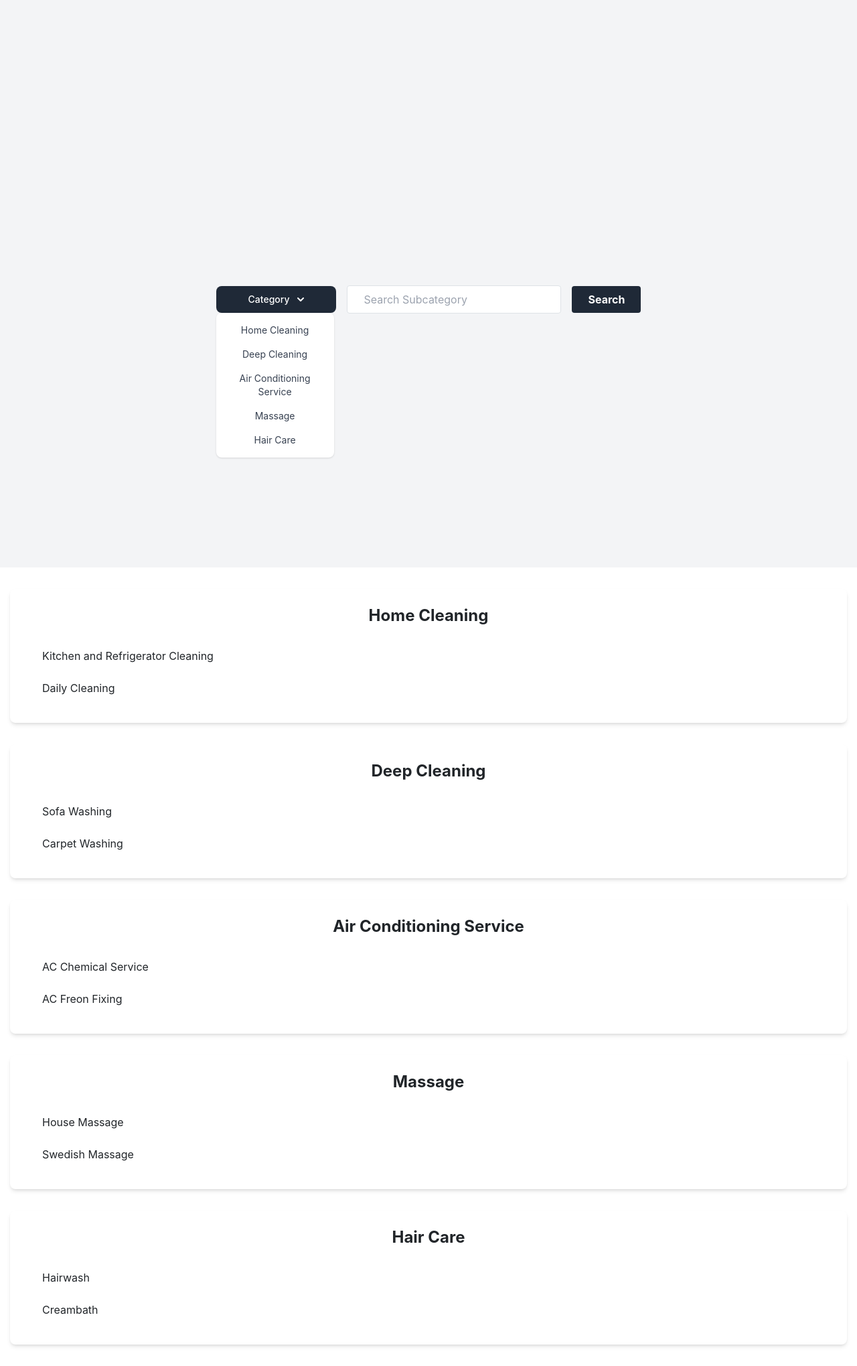
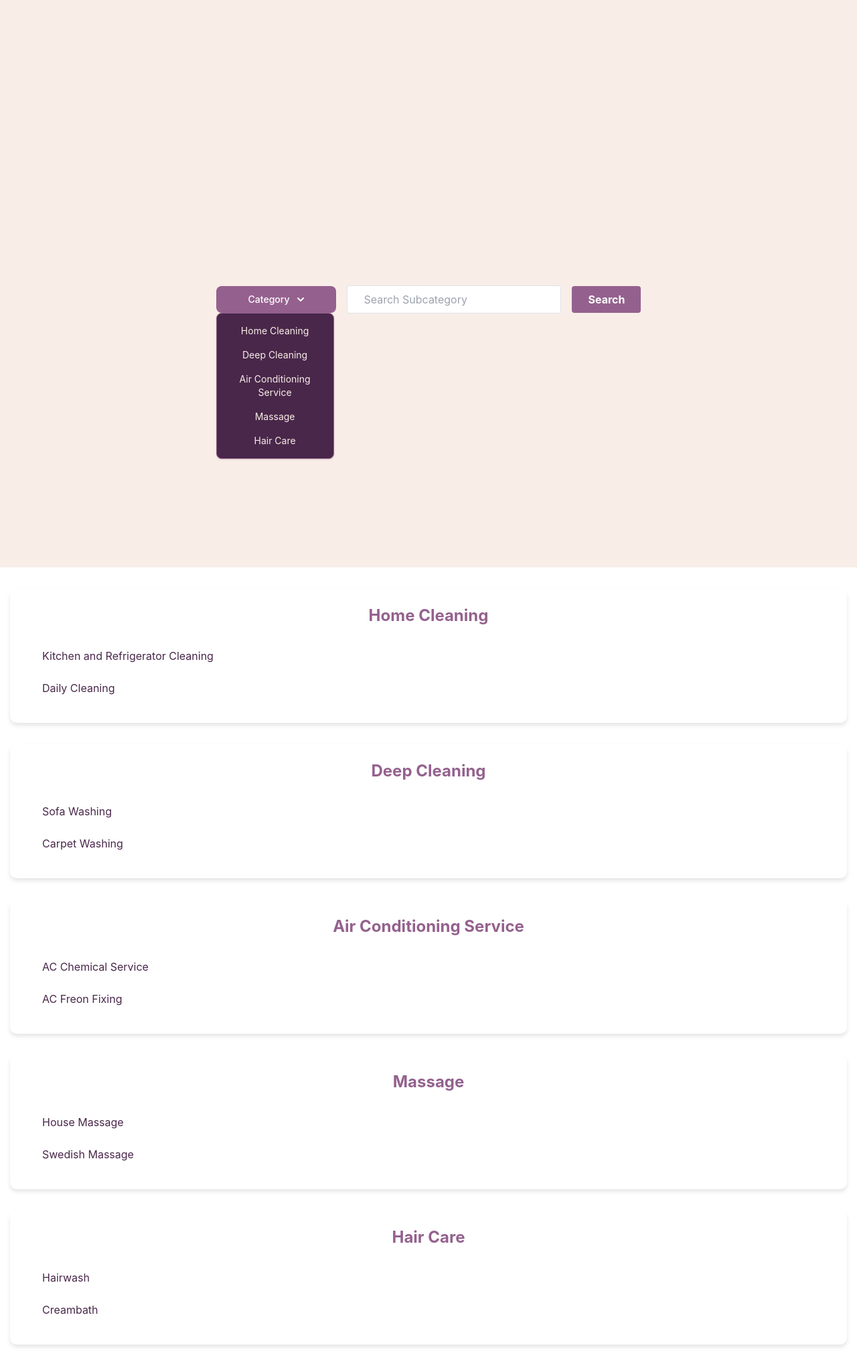
Before and after one commit to DatabaseToImpress/sijarta-dti, a Django app: page /home/ in a window 1280 px wide, after a click on "Category". Shown: the part 73-2112 px from the top of the page at 67% size. Run offline with Django 5.2, Linux system fonts and the light colour scheme; some libraries are stand-ins or nearby versions.

```diff
--- a/main/templates/home.html
+++ b/main/templates/home.html
@@ -7,24 +7,104 @@
     <link rel="stylesheet" href="https://cdn.jsdelivr.net/npm/bootstrap@4.0.0/dist/css/bootstrap.min.css" integrity="sha384-Gn5384xqQ1aoWXA+058RXPxPg6fy4IWvTNh0E263XmFcJlSAwiGgFAW/dAiS6JXm" crossorigin="anonymous">
     <script src="https://cdn.tailwindcss.com"></script>
     <style>
-        #searchInput {
-            color: black;
+        /* Custom Colors */
+        :root {
+            --primary-color: #94618E;
+            --secondary-color: #49274A;
+            --accent-color: #F4DECB;
+            --background-color: #F8EEE7;
         }
 
-        /* Make sure dropdown doesn't shift the Category button */
+        body {
+            background-color: var(--background-color);
+        }
+
+        #searchInput {
+            color: var(--secondary-color);
+        }
+
+        /* Category Button */
+        .category-button {
+            background-color: var(--primary-color);
+            color: white;
+        }
+
+        .category-button:hover {
+            background-color: #94618E; /* Updated hover color */
+        }
+
+        .category-button:focus {
+            outline: none;
+            box-shadow: none;
+        }
+
+        .category-button:focus-visible {
+            border-color: transparent;
+        }
+
+        /* Dropdown Menu */
         .dropdown-content {
+            background-color: var(--secondary-color);  /* Matches search button */
+            border: 1px solid var(--primary-color);
             display: none;
             position: absolute;
             z-index: 10;
+        }
+
+        /* Dropdown Text */
+        .dropdown-content a {
+            color: var(--background-color);  /* Matches background color */
+        }
+
+        .dropdown-content a:hover {
+            background-color: var(--primary-color); /* Updated hover color */
+            color: var(--background-color);
         }
 
         /* Show the dropdown content when it's active */
         .show-dropdown {
             display: block;
         }
+
+        /* Search Button */
+        .search-button {
+            background-color: var(--primary-color);  /* Matches category button */
+            color: white;
+        }
+
+        .search-button:hover {
+            background-color: #94618E; /* Updated hover color */
+        }
+
+        /* Service Categories */
+        .service-item {
+            background-color: white;
+            border-radius: 10px;
+            padding: 1.5rem;
+            box-shadow: 0 4px 6px rgba(0, 0, 0, 0.1);
+        }
+
+        .service-item h2 {
+            color: var(--primary-color);
+        }
+
+        .service-item a {
+            color: var(--secondary-color);
+        }
+
+        .service-item a:hover {
+            background-color: var(--primary-color); /* Updated hover color */
+            color: var(--background-color);
+        }
+
+        /* Subcategory Links */
+        .service-item a:hover {
+            background-color: #94618E; /* Set hover color to #94618E */
+            color: var(--background-color); /* Ensure text is readable */
+        }
     </style>
 </head>
-<body class="bg-gray-100 min-h-screen">
+<body class="min-h-screen">
 
     {% include 'navbar/navbar_user.html' %}
 
@@ -39,20 +119,20 @@
 
                 <!-- Category Dropdown button -->
                 <div class="relative">
-                    <button id="dropdownDividerButton" onclick="toggleDropdown()" class="text-white bg-gray-800 hover:bg-gray-700 focus:ring-4 focus:outline-none focus:ring-gray-500 font-medium rounded-lg text-sm px-5 py-2.5 text-center inline-flex items-center">
+                    <button id="dropdownDividerButton" onclick="toggleDropdown()" class="category-button font-medium rounded-lg text-sm px-5 py-2.5 text-center inline-flex items-center">
                         Category
                         <svg class="w-2.5 h-2.5 ms-3" aria-hidden="true" xmlns="http://www.w3.org/2000/svg" fill="none" viewBox="0 0 10 6">
                             <path stroke="currentColor" stroke-linecap="round" stroke-linejoin="round" stroke-width="2" d="m1 1 4 4 4-4"/>
                         </svg>
                     </button>
                     <!-- Dropdown menu -->
-                    <div id="dropdownDivider" class="dropdown-content bg-white divide-y divide-gray-100 rounded-lg shadow w-44 dark:bg-gray-700 dark:divide-gray-600">
-                        <ul class="py-2 text-sm text-gray-700 dark:text-gray-200" aria-labelledby="dropdownDividerButton">
-                            <li><a href="#" class="block px-4 py-2 hover:bg-gray-100 dark:hover:bg-gray-600 dark:hover:text-white" onclick="filterByCategory('Home Cleaning')">Home Cleaning</a></li>
-                            <li><a href="#" class="block px-4 py-2 hover:bg-gray-100 dark:hover:bg-gray-600 dark:hover:text-white" onclick="filterByCategory('Deep Cleaning')">Deep Cleaning</a></li>
-                            <li><a href="#" class="block px-4 py-2 hover:bg-gray-100 dark:hover:bg-gray-600 dark:hover:text-white" onclick="filterByCategory('Air Conditioning Service')">Air Conditioning Service</a></li>
-                            <li><a href="#" class="block px-4 py-2 hover:bg-gray-100 dark:hover:bg-gray-600 dark:hover:text-white" onclick="filterByCategory('Massage')">Massage</a></li>
-                            <li><a href="#" class="block px-4 py-2 hover:bg-gray-100 dark:hover:bg-gray-600 dark:hover:text-white" onclick="filterByCategory('Hair Care')">Hair Care</a></li>
+                    <div id="dropdownDivider" class="dropdown-content rounded-lg shadow w-44">
+                        <ul class="py-2 text-sm text-gray-700" aria-labelledby="dropdownDividerButton">
+                            <li><a href="#" class="block px-4 py-2 hover:bg-gray-100" onclick="filterByCategory('Home Cleaning')">Home Cleaning</a></li>
+                            <li><a href="#" class="block px-4 py-2 hover:bg-gray-100" onclick="filterByCategory('Deep Cleaning')">Deep Cleaning</a></li>
+                            <li><a href="#" class="block px-4 py-2 hover:bg-gray-100" onclick="filterByCategory('Air Conditioning Service')">Air Conditioning Service</a></li>
+                            <li><a href="#" class="block px-4 py-2 hover:bg-gray-100" onclick="filterByCategory('Massage')">Massage</a></li>
+                            <li><a href="#" class="block px-4 py-2 hover:bg-gray-100" onclick="filterByCategory('Hair Care')">Hair Care</a></li>
                         </ul>
                     </div>
                 </div>
@@ -61,7 +141,7 @@
                 <input type="text" id="searchInput" placeholder="Search Subcategory" class="bg-white border border-gray-300 rounded px-4 py-2 w-80">
 
                 <!-- Search Button -->
-                <button onclick="filterServices()" class="bg-gray-800 hover:bg-gray-700 text-white font-bold py-2 px-4 rounded">Search</button>
+                <button onclick="filterServices()" class="search-button font-bold py-2 px-4 rounded">Search</button>
             </div>
 
         </div>
@@ -71,35 +151,35 @@
     <main class="bg-white py-8 shadow-t-lg">
         <div class="container mx-auto grid grid-cols-1 gap-8" id="serviceCategories">
             <!-- Service Categories -->
-            <div class="bg-white p-6 rounded-lg shadow-md service-item" data-category="Home Cleaning">
+            <div class="service-item" data-category="Home Cleaning">
                 <h2 class="text-2xl font-bold mb-4 text-center">Home Cleaning</h2>
                 <ul class="list-none p-0">
                     <li class="mb-2"><a href="/subcategory/1/" class="block px-4 py-2 hover:bg-gray-200">Kitchen and Refrigerator Cleaning</a></li>
                     <li class="mb-2"><a href="/subcategory/2/" class="block px-4 py-2 hover:bg-gray-200">Daily Cleaning</a></li>
                 </ul>
             </div>
-            <div class="bg-white p-6 rounded-lg shadow-md service-item" data-category="Deep Cleaning">
+            <div class="service-item" data-category="Deep Cleaning">
                 <h2 class="text-2xl font-bold mb-4 text-center">Deep Cleaning</h2>
                 <ul class="list-none p-0">
                     <li class="mb-2"><a href="/subcategory/3/" class="block px-4 py-2 hover:bg-gray-200">Sofa Washing</a></li>
                     <li class="mb-2"><a href="/subcategory/4/" class="block px-4 py-2 hover:bg-gray-200">Carpet Washing</a></li>
                 </ul>
             </div>
-            <div class="bg-white p-6 rounded-lg shadow-md service-item" data-category="Air Conditioning Service">
+            <div class="service-item" data-category="Air Conditioning Service">
                 <h2 class="text-2xl font-bold mb-4 text-center">Air Conditioning Service</h2>
                 <ul class="list-none p-0">
                     <li class="mb-2"><a href="/subcategory/5/" class="block px-4 py-2 hover:bg-gray-200">AC Chemical Service</a></li>
                     <li class="mb-2"><a href="/subcategory/6/" class="block px-4 py-2 hover:bg-gray-200">AC Freon Fixing</a></li>
                 </ul>
             </div>
-            <div class="bg-white p-6 rounded-lg shadow-md service-item" data-category="Massage">
+            <div class="service-item" data-category="Massage">
                 <h2 class="text-2xl font-bold mb-4 text-center">Massage</h2>
                 <ul class="list-none p-0">
                     <li class="mb-2"><a href="/subcategory/7/" class="block px-4 py-2 hover:bg-gray-200">House Massage</a></li>
                     <li class="mb-2"><a href="/subcategory/8/" class="block px-4 py-2 hover:bg-gray-200">Swedish Massage</a></li>
                 </ul>
             </div>
-            <div class="bg-white p-6 rounded-lg shadow-md service-item" data-category="Hair Care">
+            <div class="service-item" data-category="Hair Care">
                 <h2 class="text-2xl font-bold mb-4 text-center">Hair Care</h2>
                 <ul class="list-none p-0">
                     <li class="mb-2"><a href="/subcategory/9/" class="block px-4 py-2 hover:bg-gray-200">Hairwash</a></li>
@@ -110,53 +190,33 @@
     </main>
 
     <script>
-        // Toggle the dropdown visibility
+        // Toggle dropdown visibility
         function toggleDropdown() {
             const dropdown = document.getElementById('dropdownDivider');
             dropdown.classList.toggle('show-dropdown');
         }
 
-        // Filter services based on selected category
+        // Filter service categories
         function filterByCategory(category) {
-            // Hide all service items initially
-            const services = document.querySelectorAll('.service-item');
-            services.forEach(service => {
-                // Show only services that match the selected category
-                if (service.getAttribute('data-category') === category) {
-                    service.style.display = 'block';
-                } else {
-                    service.style.display = 'none';
-                }
+            const allItems = document.querySelectorAll('.service-item');
+            allItems.forEach(item => {
+                item.style.display = item.dataset.category === category ? 'block' : 'none';
             });
-            // Close the dropdown after selection
-            const dropdown = document.getElementById('dropdownDivider');
-            dropdown.classList.remove('show-dropdown');
-            // Scroll to the service categories section
-            document.getElementById('serviceCategories').scrollIntoView({ behavior: 'smooth' });
         }
 
-        // Function to filter services based on search input
+        // Filter services based on search input
         function filterServices() {
-            const searchQuery = document.getElementById('searchInput').value.toLowerCase();
-            const services = document.querySelectorAll('.service-item');
-            services.forEach(service => {
-                const serviceName = service.querySelector('h2').innerText.toLowerCase();
-                const serviceLinks = service.querySelectorAll('a');
-                let matches = false;
-
-                // Check if the service name or any link matches the search query
-                if (serviceName.includes(searchQuery)) {
-                    matches = true;
-                } else {
-                    serviceLinks.forEach(link => {
-                        if (link.innerText.toLowerCase().includes(searchQuery)) {
-                            matches = true;
-                        }
-                    });
-                }
-
-                // Show or hide the service item based on the search query
-                service.style.display = matches ? 'block' : 'none';
+            const searchValue = document.getElementById('searchInput').value.toLowerCase();
+            const allItems = document.querySelectorAll('.service-item');
+            allItems.forEach(item => {
+                const services = item.querySelectorAll('a');
+                let matchFound = false;
+                services.forEach(service => {
+                    if (service.innerText.toLowerCase().includes(searchValue)) {
+                        matchFound = true;
+                    }
+                });
+                item.style.display = matchFound ? 'block' : 'none';
             });
         }
     </script>
--- a/main/urls.py
+++ b/main/urls.py
@@ -6,4 +6,5 @@ urlpatterns = [
     path('subcategory/<int:id>/', views.subcategory_services_user, name='subcategory_services_user'),
     path('booking/', views.booking_view, name='booking'),
     path('worker/<str:worker_name>/', views.worker_profile, name='worker_profile'),
+    path('subcategory_worker/<int:id>/', views.subcategory_services_worker, name='subcategory_services_worker'),
 ]
--- a/main/views.py
+++ b/main/views.py
@@ -23,3 +23,14 @@ def worker_profile(request, worker_name):
         'worker_name': worker_name,
     }
     return render(request, 'worker_profile.html', context)
+
+def subcategory_services_worker(request, id):
+    category = request.GET.get('category', None)
+    subcategory = request.GET.get('subcategory', None)
+
+    context = {
+        'category': category,
+        'subcategory': subcategory,
+        'id': id,  # Add id to context so you can use it in the template
+    }
+    return render(request, 'subcategory_services_worker.html', context)
```
Also changed, not shown: main/templates/booking.html (+12 -12 lines), main/templates/worker_profile.html (+73 -133 lines).
